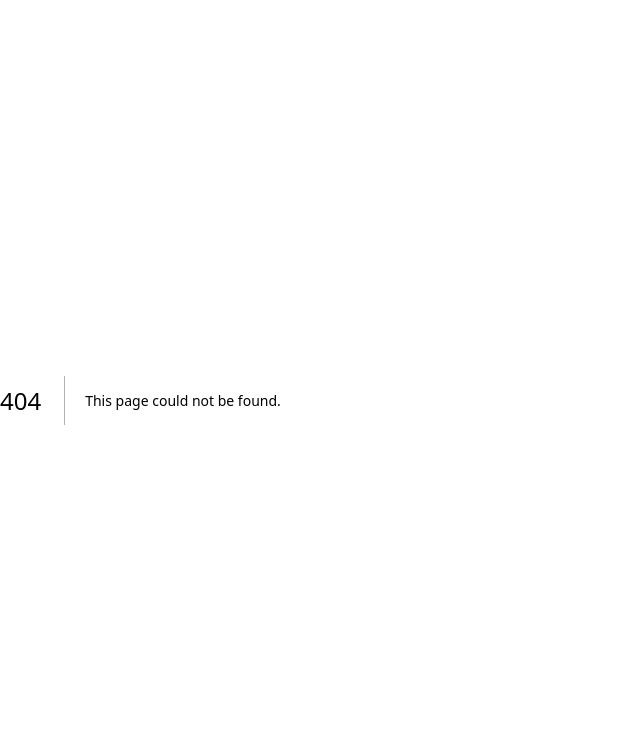
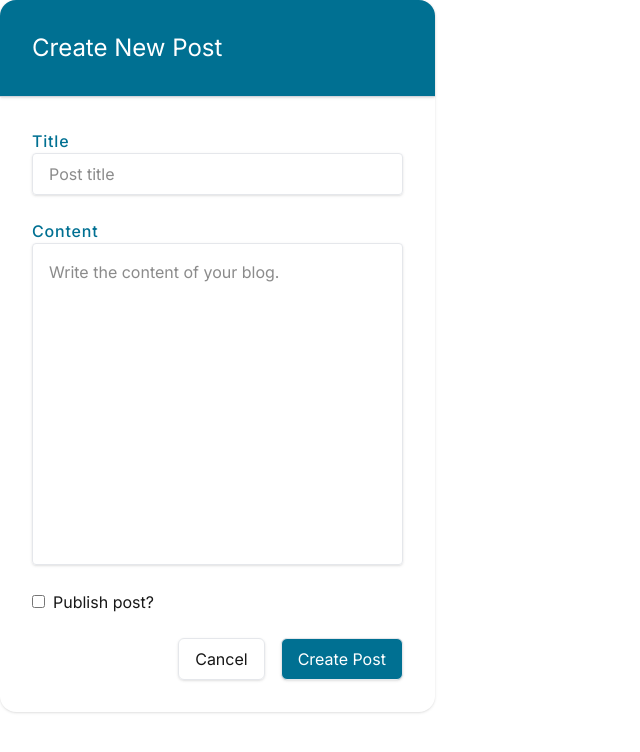
Before and after one commit to littlesluggerboi/blog-api-admin, a Next.js app: page /posts/new in a window 1280 px wide. Before the commit this address had no page. Shown: the top 752 px of the page, without its empty margins (0-640 px from the left). Built offline with nearby package versions, Linux system fonts and the light colour scheme; no server answers; a web font is replaced by a local one.

Commit message:
Added posts routes.

```diff
--- /dev/null
+++ b/src/app/(dashboard_layout)/posts/[id]/edit/page.tsx
@@ -0,0 +1,17 @@
+import PostUpdate from "@/partials/post_update";
+import { getPost } from "../getpost";
+
+export default async function Page({
+  params,
+}: {
+  params: Promise<{ id: string }>;
+}) {
+  const { id } = await params;
+  const post = await getPost(id);
+  return (
+    <>
+      <title>A Post | Update</title>
+      <PostUpdate post={post} />
+    </>
+  );
+}
--- /dev/null
+++ b/src/app/(dashboard_layout)/posts/[id]/getpost.ts
@@ -0,0 +1,48 @@
+import "server-only";
+import { notFound } from "next/navigation";
+import { verifySession } from "@/app/lib/dal";
+import { Post, PostAndComments } from "@/app/lib/definitions";
+export const getPost = async (id: string | undefined): Promise<Post> => {
+  if (!id || isNaN(parseInt(id))) {
+    notFound();
+  }
+  const post_id = parseInt(id);
+  const user = await verifySession();
+  const res = await fetch(`${process.env.BACKEND_URL}/posts/${post_id}`, {
+    signal: AbortSignal.timeout(3000),
+    headers: {
+      Authorization: `Bearer ${user.token}`,
+    },
+    method: "get",
+  });
+  if (res.status == 404) {
+    notFound();
+  }
+  const { post } = await res.json();
+  return post;
+};
+
+export const getPostWithComments = async (
+  id: string | undefined
+): Promise<PostAndComments> => {
+  if (!id || isNaN(parseInt(id))) {
+    notFound();
+  }
+  const post_id = parseInt(id);
+  const user = await verifySession();
+  const res = await fetch(
+    `${process.env.BACKEND_URL}/posts/${post_id}?comments=${true}`,
+    {
+      signal: AbortSignal.timeout(3000),
+      headers: {
+        Authorization: `Bearer ${user.token}`,
+      },
+      method: "get",
+    }
+  );
+  if (res.status == 404) {
+    notFound();
+  }
+  const { post } = await res.json();
+  return post;
+};
--- /dev/null
+++ b/src/app/(dashboard_layout)/posts/[id]/page.tsx
@@ -0,0 +1,12 @@
+import PostDetails from "@/partials/post";
+import { getPostWithComments } from "./getpost";
+
+export default async function Page({
+  params,
+}: {
+  params: Promise<{ id: string }>;
+}) {
+  const { id } = await params;
+  const post = await getPostWithComments(id);
+  return <PostDetails post={post} />;
+}
--- /dev/null
+++ b/src/app/(dashboard_layout)/posts/new/page.tsx
@@ -0,0 +1,87 @@
+"use client";
+
+import { newPost } from "@/app/actions/post";
+import Spinner from "@/partials/spinner";
+import { useRouter } from "next/navigation";
+import { useActionState } from "react";
+
+export default function Page() {
+  const router = useRouter();
+  const [state, action, pending] = useActionState(newPost, undefined);
+  return (
+    <>
+      <title>A Blogs | New Post</title>
+      <div className="bg-white font-text rounded-2xl shadow h-fit">
+        <div className="bg-(--color-light) p-8 border-b-gray-300 border-b shadow rounded-t-2xl ">
+          <h1 className="text-2xl  text-white ">Create New Post</h1>
+          {state?.message && (
+            <p className="text-red-400 font-bold">{state.message}</p>
+          )}
+        </div>
+        <form action={action} className="p-8">
+          <label
+            htmlFor="title"
+            className="block text-(--color-light) tracking-wider font-medium"
+          >
+            Title
+          </label>
+          {state?.errors?.title && (
+            <p className="text-red-600">* {state.errors.title}</p>
+          )}
+          <input
+            type="text"
+            id="title"
+            name="title"
+            placeholder="Post title"
+            className="shadow border-gray-200 border py-2 px-4 rounded-sm w-full"
+            required
+          />
+          <label
+            htmlFor="content"
+            className="mt-6 block text-(--color-light) tracking-wider font-medium"
+          >
+            Content
+          </label>
+          {state?.errors?.content && (
+            <p className="text-red-600">* {state.errors.content}</p>
+          )}
+          <textarea
+            name="content"
+            id="content"
+            placeholder="Write the content of your blog."
+            className="shadow border-gray-200 border p-4 rounded-sm w-full resize-none"
+            rows={12}
+            required
+          ></textarea>
+          <input
+            className="mt-6"
+            type="checkbox"
+            id="is_published"
+            name="is_published"
+          />
+          <label htmlFor="is_published" className="ml-2">
+            Publish post?
+          </label>
+          {state?.errors?.is_published && (
+            <p className="text-red-600">* {state.errors.is_published}</p>
+          )}
+          <div className="flex justify-end mt-6 gap-4">
+            <button
+              className="shadow py-2 px-4 cursor-pointer border border-gray-200 rounded-md hover:bg-gray-200"
+              type="button"
+              onClick={() => router.push("/posts")}
+            >
+              Cancel
+            </button>
+            <button
+              className="items-center shadow py-2 px-4 cursor-pointer border border-gray-200 rounded-md bg-(--color-light) text-white hover:bg-(--color-sub) flex gap-2"
+              type="submit"
+            >
+              Create Post {pending && <Spinner width="12" height="12" />}
+            </button>
+          </div>
+        </form>
+      </div>
+    </>
+  );
+}
--- /dev/null
+++ b/src/app/(dashboard_layout)/posts/page.tsx
@@ -0,0 +1,25 @@
+import { verifySession } from "@/app/lib/dal";
+import PostContext from "@/partials/posts";
+import { notFound } from "next/navigation";
+
+export default async function Page() {
+  const user = await verifySession();
+  const res = await fetch(`${process.env.BACKEND_URL}/posts`, {
+    signal: AbortSignal.timeout(3000),
+    headers: {
+      Authorization: `Bearer ${user.token}`,
+    },
+  });
+  if (res.status == 404) {
+    notFound();
+  } else if (!res.ok) {
+    throw new Error(res.statusText);
+  }
+  const { posts } = await res.json();
+  return (
+    <>
+      <title>A Blogs | Posts</title>
+      <PostContext data={posts} />
+    </>
+  );
+}
```
